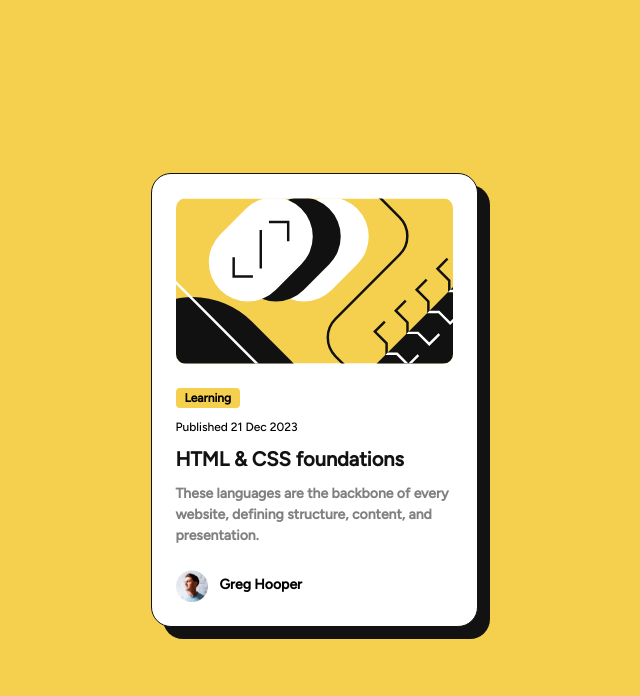
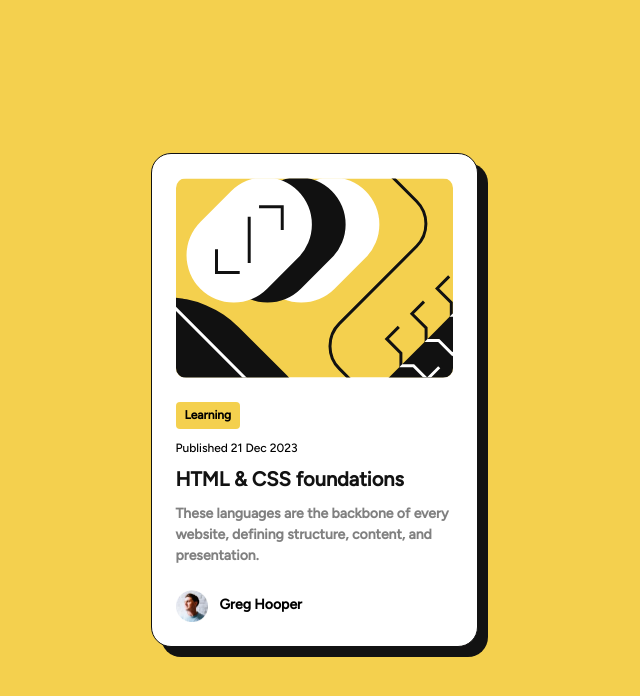
Before and after one commit to SimenHagen86/fem-blog-preview-card-main, a website built with Vite: page index.html in a window 1280 px wide. Shown: the whole page, without its empty margins (326-966 px from the left). Built offline with nearby package versions, Linux system fonts and the light colour scheme.

Commit message:
some adjustemnt to img - need to figure box-shadow on parent element

```diff
--- a/style.css
+++ b/style.css
@@ -55,9 +55,10 @@ body {
   padding: 1.5rem;
   width: min(20.4375rem);
   padding: 1.5rem;
+  transition: ease 0.3s;
   background-color: var(--clr-neutral-100);
   border: 1px solid var(--clr-neutral-900);
-  box-shadow: 12px 12px 0 var(--clr-neutral-900);
+  box-shadow: 10px 10px 0 var(--clr-neutral-900);
 }
 
 .card > p:not(:first-of-type),
@@ -66,8 +67,10 @@ h1 {
   font-weight: var(--fw-800);
 }
 
-.card .card-img {
+.card-img {
   border-radius: 0.625rem;
+  object-fit: cover;
+  height: 12.5rem;
 }
 
 .btn {
@@ -77,7 +80,7 @@ h1 {
   border-radius: 0.25rem;
   border: none;
 
-  padding: 0.25em 0.75em;
+  padding: 0.5em 0.75em;
   background-color: var(--clr-primary-400);
 }
 .published {
```
